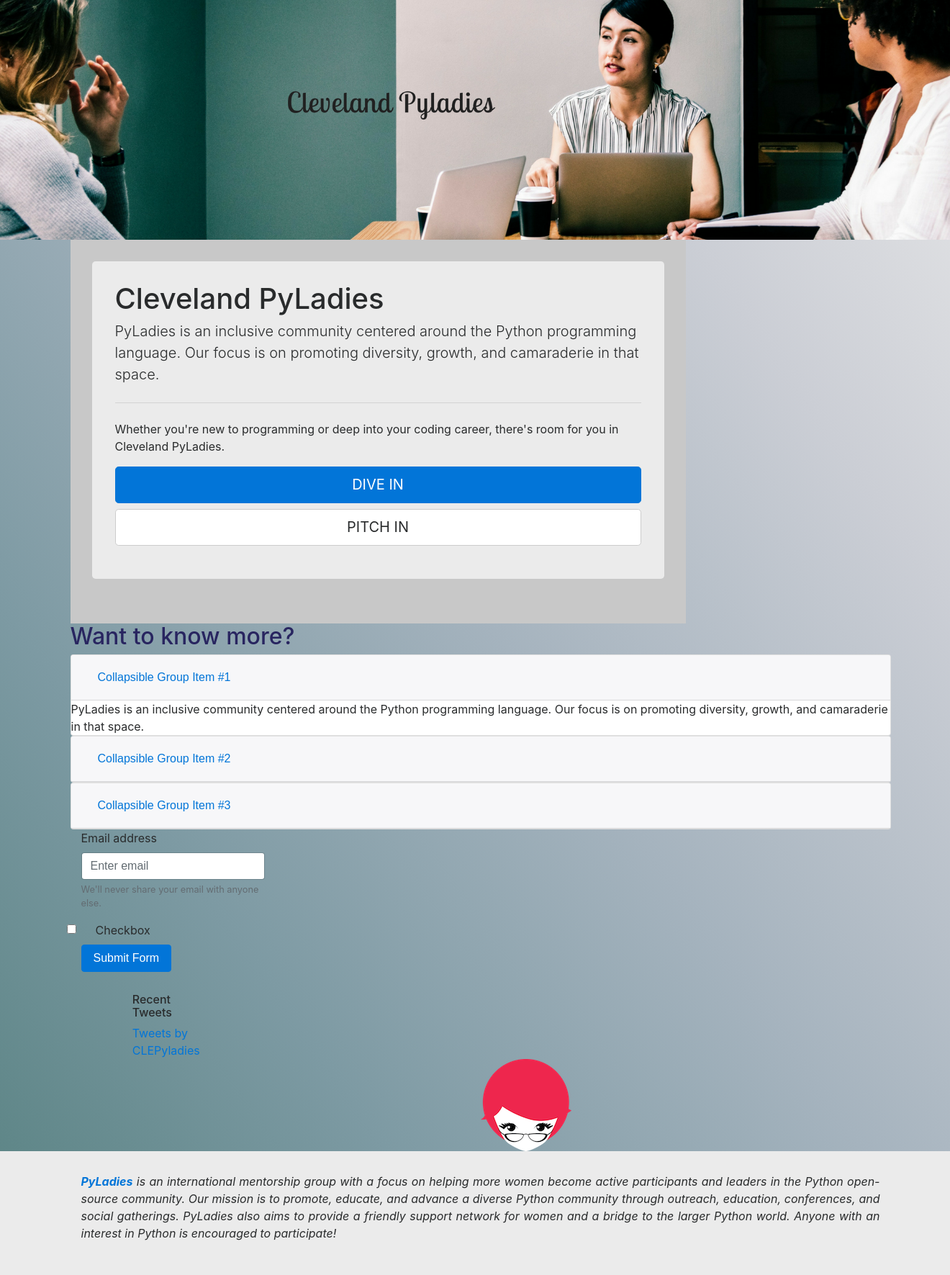
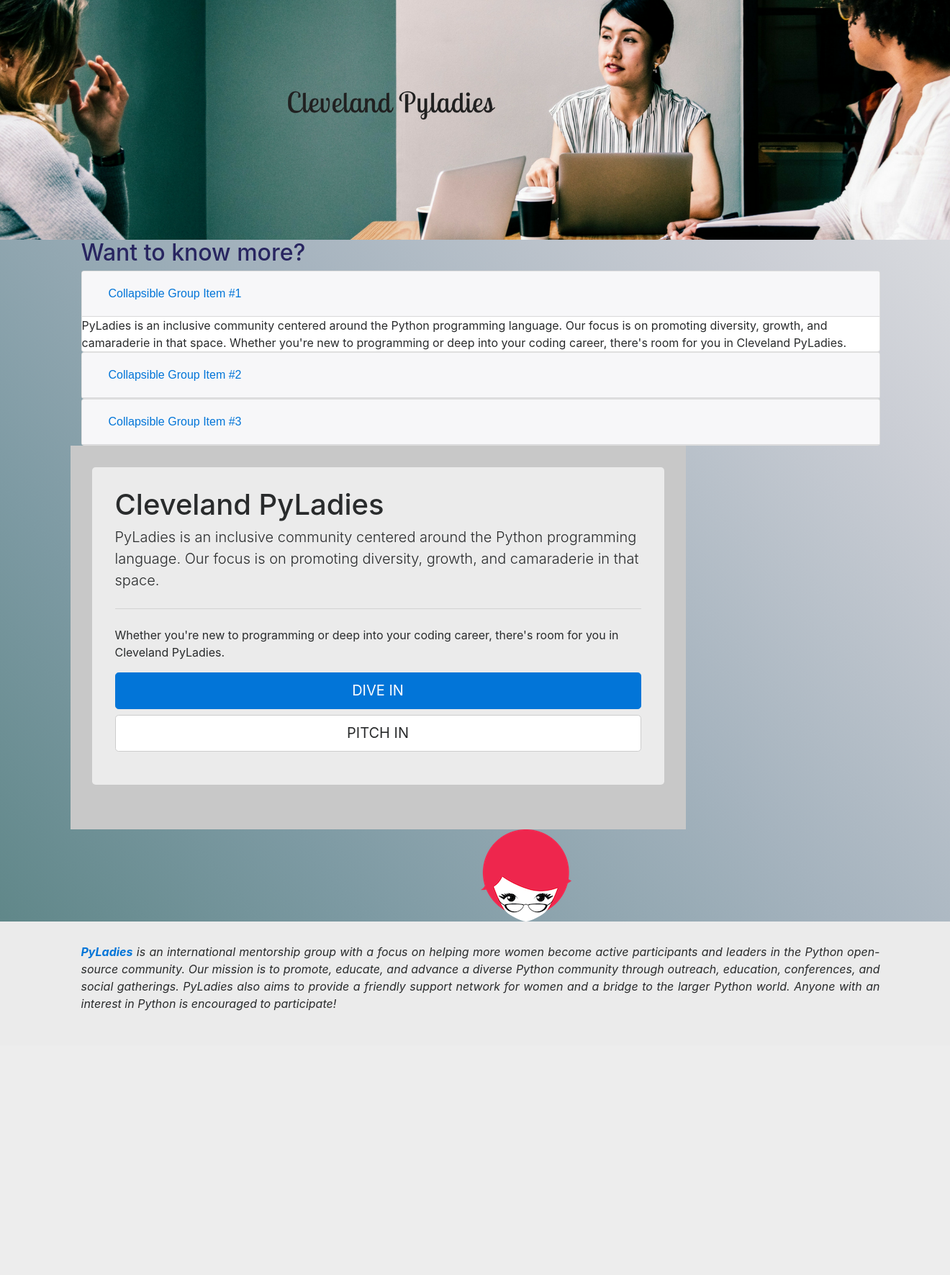
Before and after one commit to githubnk/CLE-PyLadies, a Django app: page / in a window 1320 px wide; the page is wider, and only the part inside the window is pictured. Shown: the part 98-1869 px from the top of that part at 72% size. After the commit the page ends 1502 px from the top of that part, so only its background shows below. Run offline with Django 3.2, Linux system fonts and the light colour scheme; some libraries are stand-ins or nearby versions.

Commit message:
Phasing out hero in favor of collapsible groups?

```diff
--- a/templates/core/index.html
+++ b/templates/core/index.html
@@ -14,27 +14,7 @@
 
     <!-- Main Content -->
     <div class="container" id="landing-view">
-        <div class="row">
-            <div class="col-12 col-lg-9" id="main-col">
 
-                <div class="jumbotron" id="welcome-tron">
-                    <h1 class="display-6">Cleveland PyLadies</h1>
-                    <p class="lead">
-                        PyLadies is an inclusive community centered around
-                        the Python programming language. Our focus is on promoting diversity,
-                        growth, and camaraderie in that space.
-                    </p>
-                    <hr class="my-4">
-                    <p>
-                        Whether you're new to programming or deep into
-                        your coding career, there's room for you in Cleveland PyLadies.
-                    </p>
-                    <p class="lead" id="jump-in-btn">
-                        <a class="btn btn-primary btn-lg btn-block" href="{% url 'events' %}" role="button">DIVE IN</a>
-                        <a class="btn btn-secondary btn-lg btn-block" href="{% url 'join' %}" role="button">PITCH IN</a>
-                    </p>
-                </div>
-            </div>
 
             <!-- Trying out collapsing cards -->
             <!-- Move this to an FAQ page -->
@@ -54,6 +34,8 @@
                     PyLadies is an inclusive community centered around
                         the Python programming language. Our focus is on promoting diversity,
                         growth, and camaraderie in that space.
+                      Whether you're new to programming or deep into
+                        your coding career, there's room for you in Cleveland PyLadies.
                   </div>
                 </div>
               </div>
@@ -87,38 +69,60 @@
                 </div>
               </div>
             </div>
+        <div class="row">
+            <div class="col-12 col-lg-9" id="main-col">
+
+                <div class="jumbotron" id="welcome-tron">
+                    <h1 class="display-6">Cleveland PyLadies</h1>
+                    <p class="lead">
+                        PyLadies is an inclusive community centered around
+                        the Python programming language. Our focus is on promoting diversity,
+                        growth, and camaraderie in that space.
+                    </p>
+                    <hr class="my-4">
+                    <p>
+                        Whether you're new to programming or deep into
+                        your coding career, there's room for you in Cleveland PyLadies.
+                    </p>
+                    <p class="lead" id="jump-in-btn">
+                        <a class="btn btn-primary btn-lg btn-block" href="{% url 'events' %}" role="button">DIVE IN</a>
+                        <a class="btn btn-secondary btn-lg btn-block" href="{% url 'join' %}" role="button">PITCH IN</a>
+                    </p>
+                </div>
+            </div>
 
 
         <!-- Filler Sidebar content -->
 
-            <!-- When Meetup widget is here, offset-3, offset-lg-0 -->
-            <div class="col-6 offset-2 offset-sm-3 col-lg-3 mr-auto offset-lg-0" id="sidebar">
-
-                <div id="cta">
-                    <form>
-                        <div class="form-group">
-                            <label for="inputEmail">Email address</label>
-                            <input type="email" class="form-control" id="inputEmail" aria-described-by="emailHelp" placeholder="Enter email">
-                            <small id="emailHelp" class="form-text text-muted">We'll never share your email with anyone else.</small>
-                        </div>
-                        <div class="form-check">
-                            <input type="checkbox" class="form-check-input" id="involvementInterest">
-                            <label class="form-check-label" for="involvementInterest">Checkbox</label>
-                        </div>
-                        <button type="submit" class="btn btn-primary">Submit Form</button>
-                    </form>
-                </div>
+            <!-- When Meetup widget was here, offset-3, offset-lg-0 -->
+            <!-- Failed email box -->
+{#            <div class="col-6 offset-2 offset-sm-3 col-lg-3 mr-auto offset-lg-0" id="sidebar">#}
+{##}
+{#                <div id="cta">#}
+{#                    <form>#}
+{#                        <div class="form-group">#}
+{#                            <label for="inputEmail">Email address</label>#}
+{#                            <input type="email" class="form-control" id="inputEmail" aria-described-by="emailHelp" placeholder="Enter email">#}
+{#                            <small id="emailHelp" class="form-text text-muted">We'll never share your email with anyone else.</small>#}
+{#                        </div>#}
+{#                        <div class="form-check">#}
+{#                            <input type="checkbox" class="form-check-input" id="involvementInterest">#}
+{#                            <label class="form-check-label" for="involvementInterest">Checkbox</label>#}
+{#                        </div>#}
+{#                        <button type="submit" class="btn btn-primary">Submit Form</button>#}
+{#                    </form>#}
+{#                </div>#}
 
                 <!--Content to drop below form on mobile. Switch vertical order? -->
-                <div class="row">
-
-
-                    <!-- Twitter widget - Offset is 3 when only widget, 0 when sharing row -->
-                    <div class="col-6 offset-3 col-lg-12-offset-0" id="twitter_feed">
-                        <h6>Recent Tweets</h6>
-                        <a class="twitter-timeline" data-width="450" data-height="550" data-theme="dark" href="https://twitter.com/CLEPyladies?ref_src=twsrc%5Etfw">Tweets by CLEPyladies</a>
-                        <script async src="https://platform.twitter.com/widgets.js" charset="utf-8"></script>
-                    </div>
+{#                <div class="row">#}
+{##}
+{##}
+{#                    <!-- Twitter widget - Offset is 3 when only widget, 0 when sharing row -->#}
+{#                    <div class="col-6 offset-3 col-lg-12-offset-0" id="twitter_feed">#}
+{#                        <h6>Recent Tweets</h6>#}
+{#                        <a class="twitter-timeline" data-width="450" data-height="550" data-theme="dark" href="https://twitter.com/CLEPyladies?ref_src=twsrc%5Etfw">Tweets by CLEPyladies</a>#}
+{#                        <script async src="https://platform.twitter.com/widgets.js" charset="utf-8"></script>#}
+{#                    </div>#}
 
 
                     <!-- Update with Meetup widget -->
```
